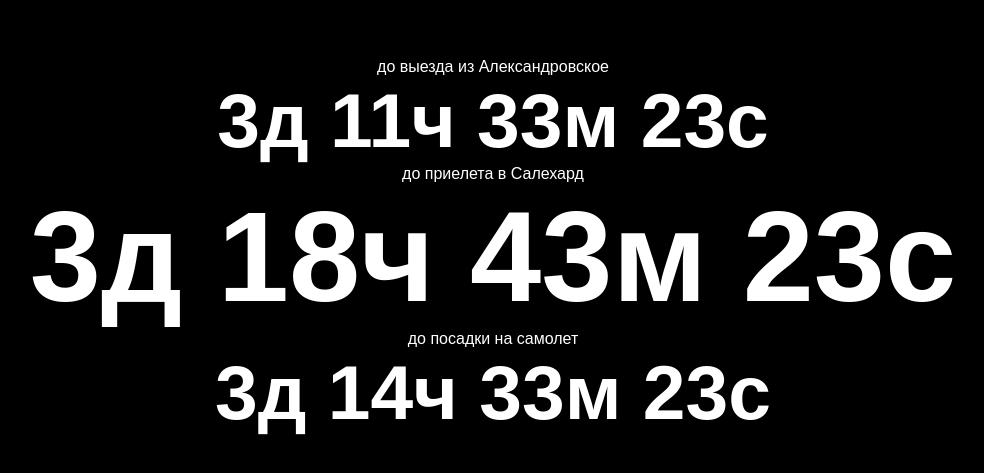
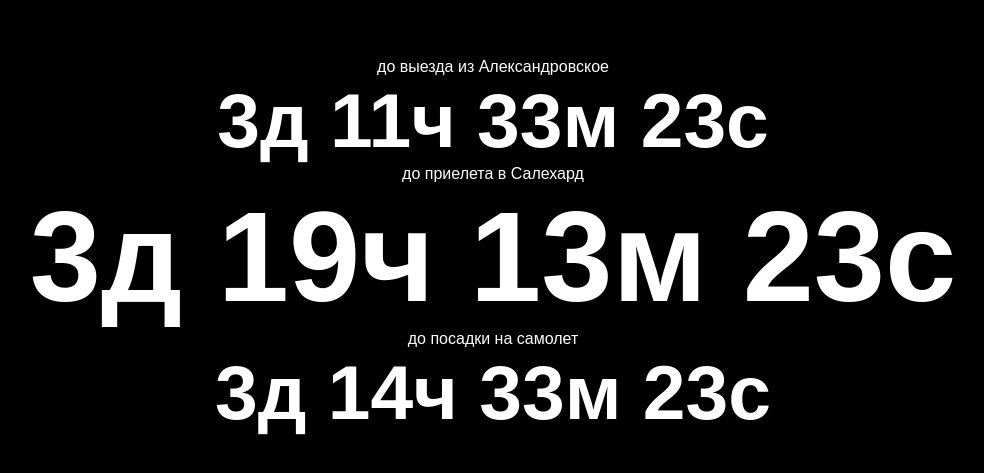
Before and after one commit to dajeo/timer.dajeo.by, a plain HTML site: page index.html in a window 1280 px wide. Shown: the part 153-626 px from the top of the page, without its empty margins (147-1131 px from the left). Drawn offline with Linux system fonts and the light colour scheme.

Commit message:
Update index.html

```diff
--- a/index.html
+++ b/index.html
@@ -104,7 +104,7 @@
         }
 
         const endFromAlexandrovskoye = new Date('07/20/2023 05:00 GMT+03:00')
-        const endToSalekhard = new Date('07/20/2023 14:10 GMT+05:00');
+        const endToSalekhard = new Date('07/20/2023 14:40 GMT+05:00');
         const endToBoarding = new Date('07/20/2023 08:00 GMT+03:00');
 
         const _fromAlexandrovskoyeEl = document.getElementById('from_alexandrovskoye')
```
